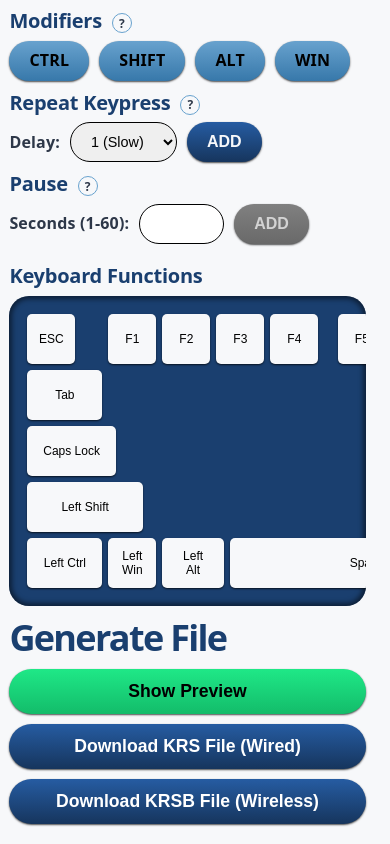
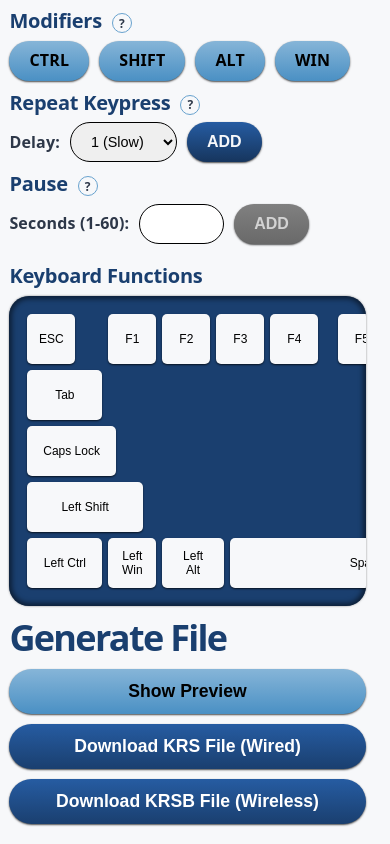
Before and after one commit to reecejpetty/krs-configurator, a React (Vite) app: page / in a window 390 px wide. Shown: the part 1124-1968 px from the top of the page. Built offline with nearby package versions, Linux system fonts and the light colour scheme.

Commit message:
Add polish and consistency to element shadows/gradients

```diff
--- a/src/components/BumpbarLayout/BumpbarLayout.module.css
+++ b/src/components/BumpbarLayout/BumpbarLayout.module.css
@@ -156,7 +156,7 @@
     color: black;
     background-color: var(--amber2);
     /* box-shadow: 0 0 6px -1px black inset; */
-    box-shadow: 0 0 15px -5px #965200 inset, inset 0 0 3px 1px #965200;
+    box-shadow: var(--orange-button-shadow);
 }
 
 .switch::before {
@@ -250,7 +250,7 @@
     composes: pinBumpbarLabel;
     background-color: var(--amber2);
     background-image: unset;
-    box-shadow: 0 0 15px -5px #965200 inset, inset 0 0 3px 1px #965200;
+    box-shadow: var(--orange-button-shadow);
 }
 
 .pinBumpbar input[type="checkbox"] {
--- a/src/components/GenerateFile/GenerateFile.jsx
+++ b/src/components/GenerateFile/GenerateFile.jsx
@@ -45,7 +45,7 @@ function GenerateFile({ activeSwitch, templateName, connection, mode, keypressSo
     <div>
       <h1>Generate File</h1>
       <div className={styles.buttonRow}>
-        <button className={styles.generateButton} onClick={() => setShowPreview(!showPreview)}>{showPreview ? "Hide" : "Show"} Preview</button>
+        <button className={showPreview ? styles.previewButtonHide : styles.previewButton} onClick={() => setShowPreview(!showPreview)}>{showPreview ? "Hide" : "Show"} Preview</button>
         <button className={styles.krsButton}>Download KRS File (Wired)</button>
         <button className={styles.krsButton}>Download KRSB File (Wireless)</button>
       </div>
--- a/src/components/GenerateFile/GenerateFile.module.css
+++ b/src/components/GenerateFile/GenerateFile.module.css
@@ -6,7 +6,7 @@
 .buttonRow {
     composes: flexRow;
     justify-content: space-between;
-    padding-bottom: 10px;
+    margin-bottom: 20px;
 }
 
 .button {
@@ -25,11 +25,18 @@
     cursor: pointer;
 }
 
-.generateButton {
+.previewButton {
     composes: button;
     color: black;
-    background-color: lightgreen;
-    background-image: var(--green-button-gradient);
+    background-color: var(--steel-blue2);
+    background-image: var(--blue-button-gradient);
+}
+
+.previewButtonHide {
+    composes: previewButton;
+    background-image: unset;
+    background-color: var(--amber2);
+    box-shadow: var(--orange-button-shadow);
 }
 
 .krsButton {
@@ -45,6 +52,8 @@
 
 .filePreview pre {
     overflow: auto;
+    margin: 0;
+    padding: 30px;
 }
 
 @media screen and (max-width: 600px) {
--- a/src/components/SequenceBuilder/SequenceBuilder.module.css
+++ b/src/components/SequenceBuilder/SequenceBuilder.module.css
@@ -143,7 +143,7 @@
     composes: modifierCheckbox;
     background-color: var(--amber2);
     background-image: unset;
-    box-shadow: 0 0 15px -5px #965200 inset, inset 0 0 3px 1px #965200;
+    box-shadow: var(--orange-button-shadow);
 }
 
 .modifierCheckboxes input[type="checkbox"] {
@@ -330,6 +330,6 @@
     }
 
     .keyboardFunctions {
-        box-shadow: 0 0 5px 3px rgba(0, 0, 0, 0.5) inset;
+        box-shadow: 0 0 5px 3px rgba(0, 0, 0, 0.5) inset, 0 0 3px -1px black;
     }
 }
--- a/src/index.css
+++ b/src/index.css
@@ -3,16 +3,17 @@
   --text-h: #1A3F6F;
   --bg: #F7F8FA;
   --border: #CBD5E0;
-  --code-bg: #68a2ce;
+  --code-bg: #a5c7e2;
   --accent: #E07B00;
   --accent-bg: #4A90C4;
   --accent-border: rgba(170, 59, 255, 0.5);
   --social-bg: rgba(244, 243, 236, 0.5);
   --shadow:
     rgba(0, 0, 0, 0.1) 0 10px 15px -3px, rgba(0, 0, 0, 0.05) 0 4px 6px -2px;
-  --button-shadow: 0 1px 2px rgba(0, 0, 0, 0.7);
-  --navy-button-gradient: linear-gradient(to bottom, #265ca2, #16355d);
-  --blue-button-gradient: linear-gradient(to bottom, var(--steel-blue2), #3778aa);
+    --button-shadow: 0 1px 2px rgba(0, 0, 0, 0.7);
+    --orange-button-shadow: 0 0 15px -5px #965200 inset, inset 0 0 3px 1px #965200, 0 0 3px -1px black;
+  --navy-button-gradient: linear-gradient(to bottom, #265ca2, var(--navy));
+  --blue-button-gradient: linear-gradient(to bottom, #86b5d8, var(--steel-blue));
   --green-button-gradient: linear-gradient(to bottom, #1fe887, #13bc6a);
   --red-button-gradient: linear-gradient(to bottom, #ff606b, #e34550);
   --disabled-button-gradient: linear-gradient(to bottom, gray, dimgray);
@@ -96,13 +97,10 @@ code {
   display: flex;
   border-radius: 20px;
   color: black;
-}
-
-code {
+  background: var(--code-bg);
+  box-shadow: 0 0 10px 5px var(--steel-blue2) inset, 0 0 3px -1px black;
   font-size: .75rem;
   line-height: 135%;
-  padding: 10px 20px;
-  background: var(--code-bg);
 }
 
 @media screen and (max-width: 600px) {
```
